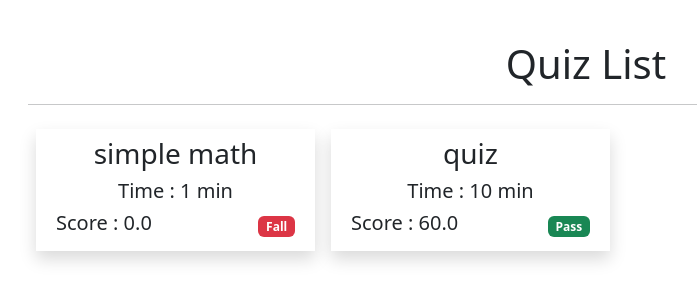
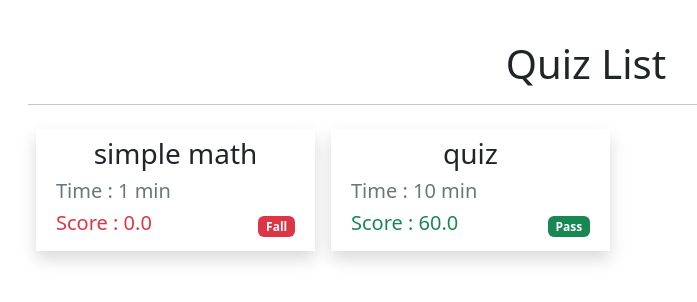
Before and after one commit to Mmy2000/Quis-app-django, a Django app: page /accounts/profile/myQuizes in a window 1280 px wide. Shown: the part 56-358 px from the top of the page, without its empty margins (54-751 px from the left). Run offline with Django 4.2, Linux system fonts and the light colour scheme; a user stored in the database is signed in; data comes from the database, SQL or seed files in the repository; some libraries are stand-ins or nearby versions.

Commit message:
updating

```diff
--- a/accounts/templates/profile/myQuizes.html
+++ b/accounts/templates/profile/myQuizes.html
@@ -4,15 +4,15 @@
     Quiz List
 </div>
 <hr>
-<div class="container text-center">
+<div class="container ">
     <div class="row ">
         {% for quiz  in result %}
         <div class="col-md-3 m-2 shadow">
             <div class="inner m-2 ">
-                <h3>{{quiz.quiz.name}}</h3>
-                <h5>Time : {{quiz.quiz.time}} min</h5>
+                <h3 class="text-center">{{quiz.quiz.name}}</h3>
+                <h5 class="text-secondary">Time : {{quiz.quiz.time}} min</h5>
                 <div class="d-flex justify-content-between align-items-center">
-                    <h5>Score : {{quiz.score}}</h5>
+                    <h5 class="{% if quiz.score >= quiz.quiz.required_scored_to_pass %} text-success {% else %} text-danger {% endif %}">Score : {{quiz.score}}</h5>
                     {% if quiz.score >= quiz.quiz.required_scored_to_pass %}
                         <span class="badge text-bg-success">Pass</span>
                         {% else %}
```
